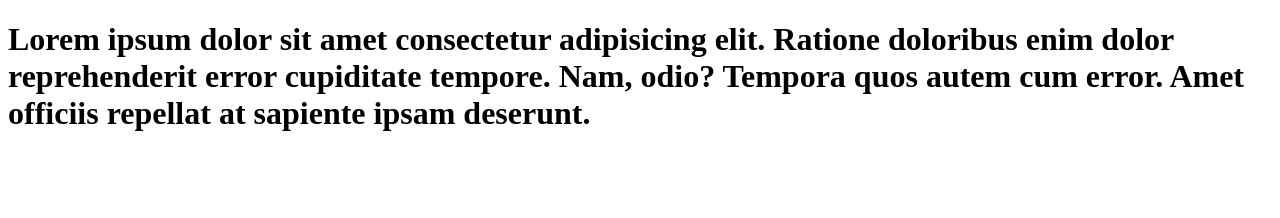
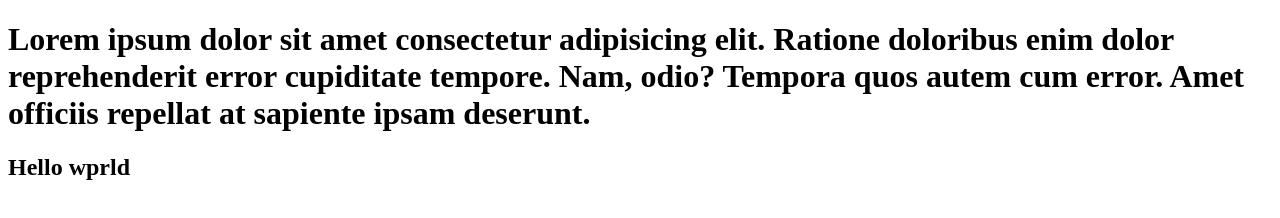
Before and after one commit to Adamwaheed/existing-repo, a plain HTML site: page index.html in a window 1280 px wide. Drawn offline with Linux system fonts and the light colour scheme.

```diff
--- a/index.html
+++ b/index.html
@@ -7,5 +7,6 @@
 </head>
 <body>
     <h1>Lorem ipsum dolor sit amet consectetur adipisicing elit. Ratione doloribus enim dolor reprehenderit error cupiditate tempore. Nam, odio? Tempora quos autem cum error. Amet officiis repellat at sapiente ipsam deserunt.</h1>
+    <h2>Hello wprld</h2>
 </body>
 </html>
```
